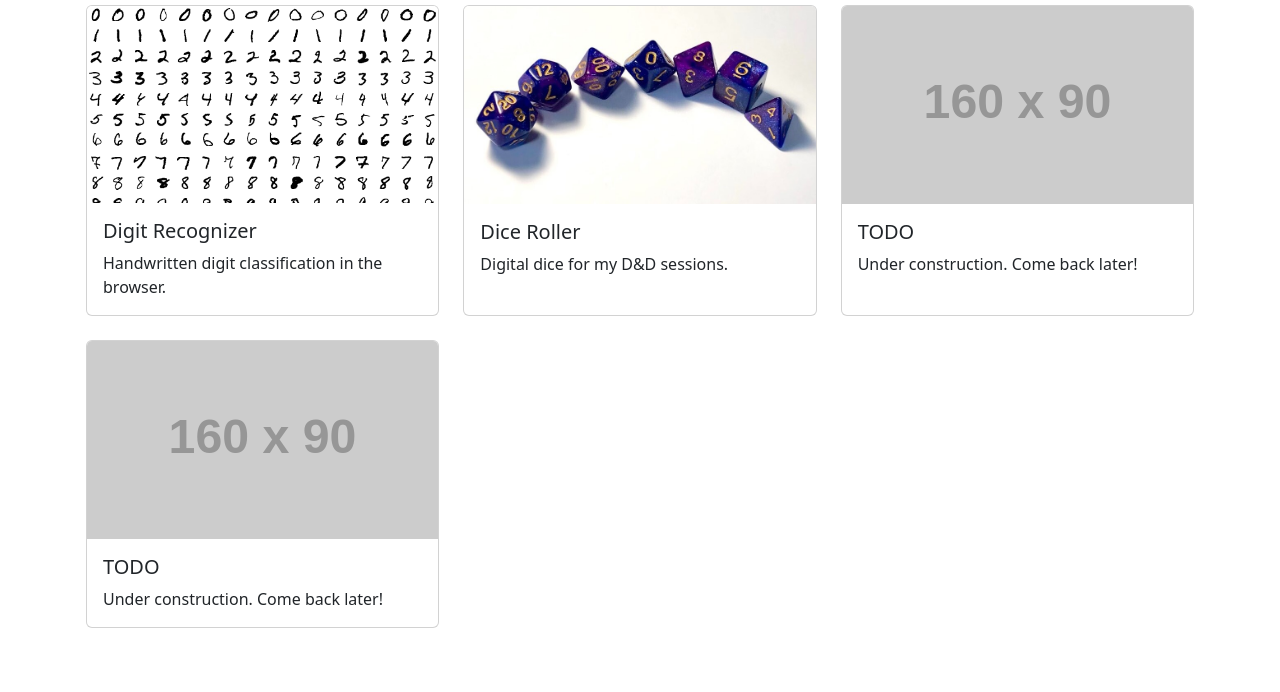
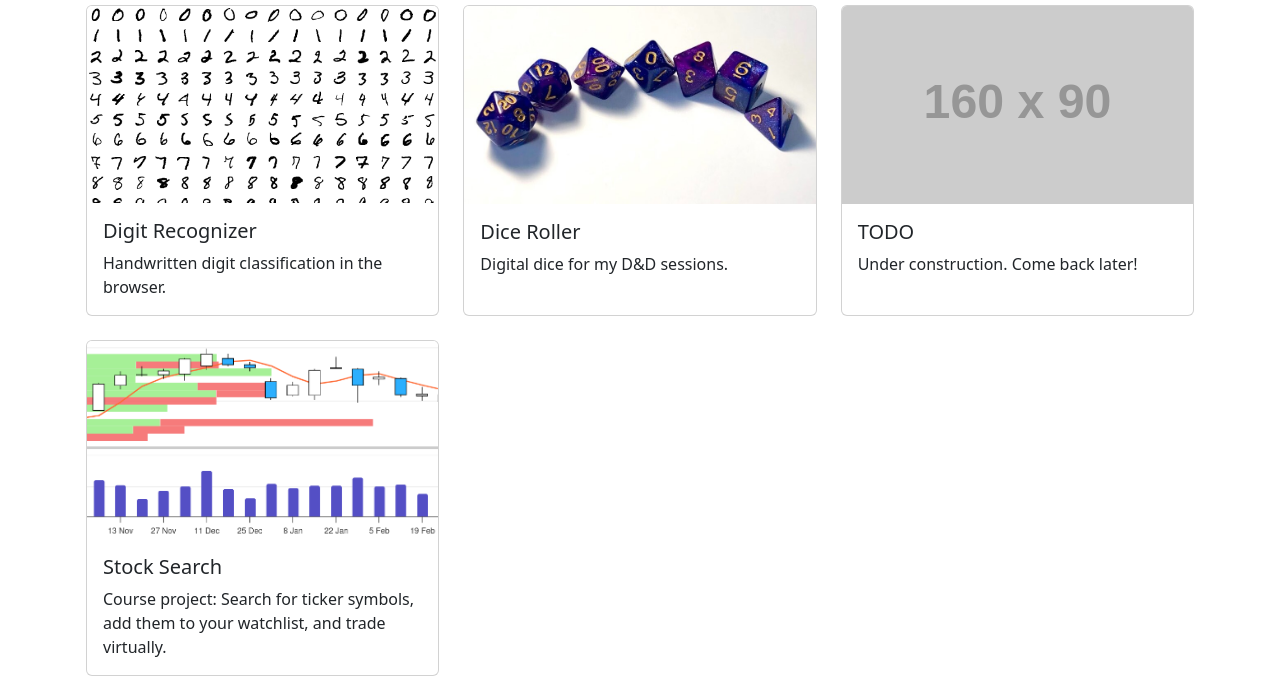
Before and after one commit to qianxyz/qxyz.me, a plain HTML site: page index.html in a window 1280 px wide. Shown: the part 211-903 px from the top of the page. Before the commit the page ends 855 px from the top, so only its background shows below. Drawn offline with nearby package versions, Linux system fonts and the light colour scheme; placeholder pictures from the web are drawn by us.

Commit message:
Add stock search app

```diff
--- a/index.html
+++ b/index.html
@@ -53,12 +53,15 @@
 
     <div class="col">
       <div class="card h-100">
-        <a href="#" class="stretched-link">
-          <img src="https://placehold.co/160x90?text=TODO" class="card-img-top" alt="...">
+        <a href="https://cs571-hw3-qxy67.wl.r.appspot.com" class="stretched-link" target="_blank">
+          <img src="thumbnails/stock.png" class="card-img-top" alt="...">
         </a>
         <div class="card-body">
-          <h5 class="card-title">TODO</h5>
-          <p class="card-text">Under construction. Come back later!</p>
+          <h5 class="card-title">Stock Search</h5>
+          <p class="card-text">
+            Course project: Search for ticker symbols,
+            add them to your watchlist, and trade virtually.
+          </p>
         </div>
       </div>
     </div>
```
Also changed, not shown: thumbnails/stock.png (added).
